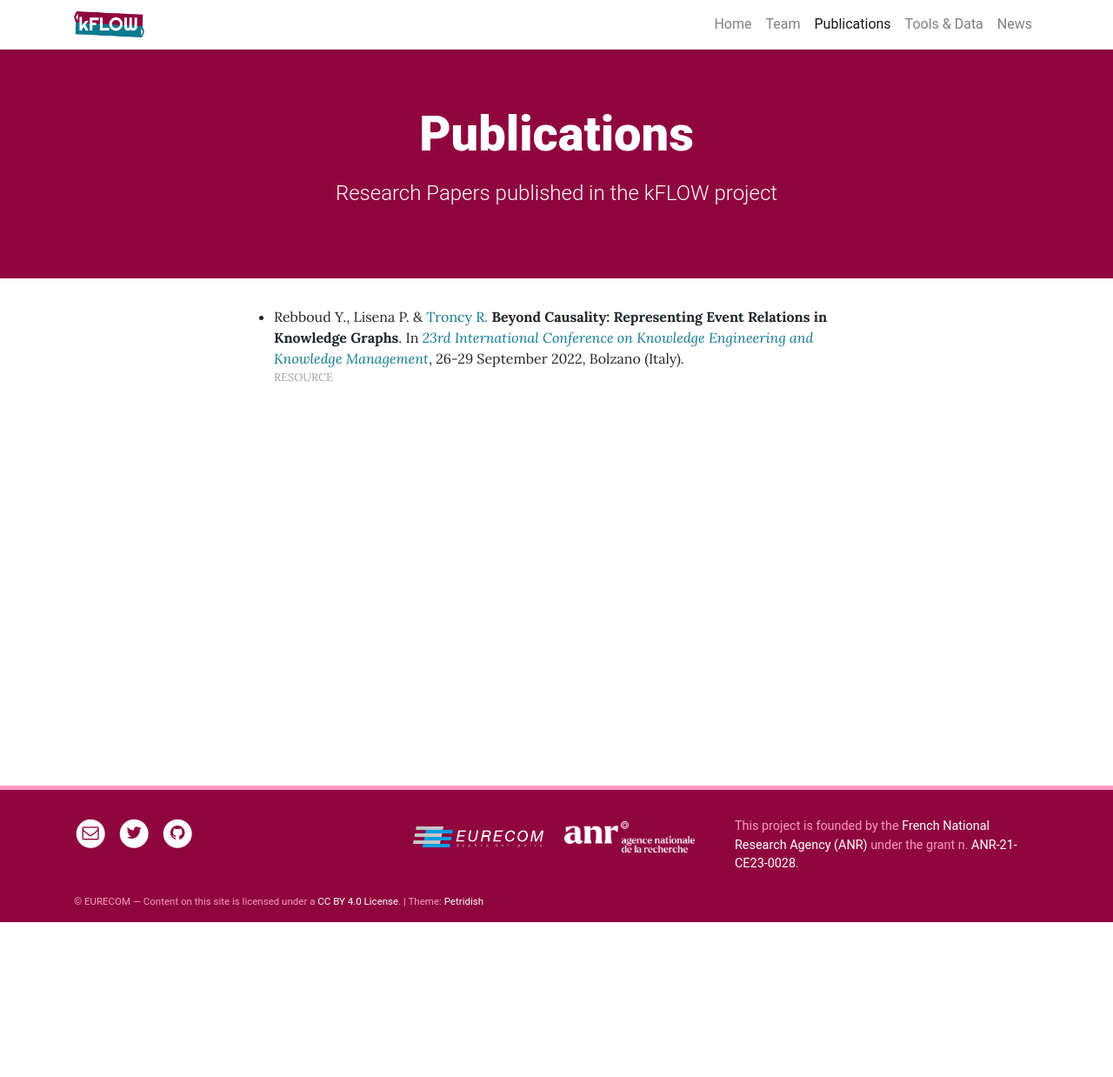
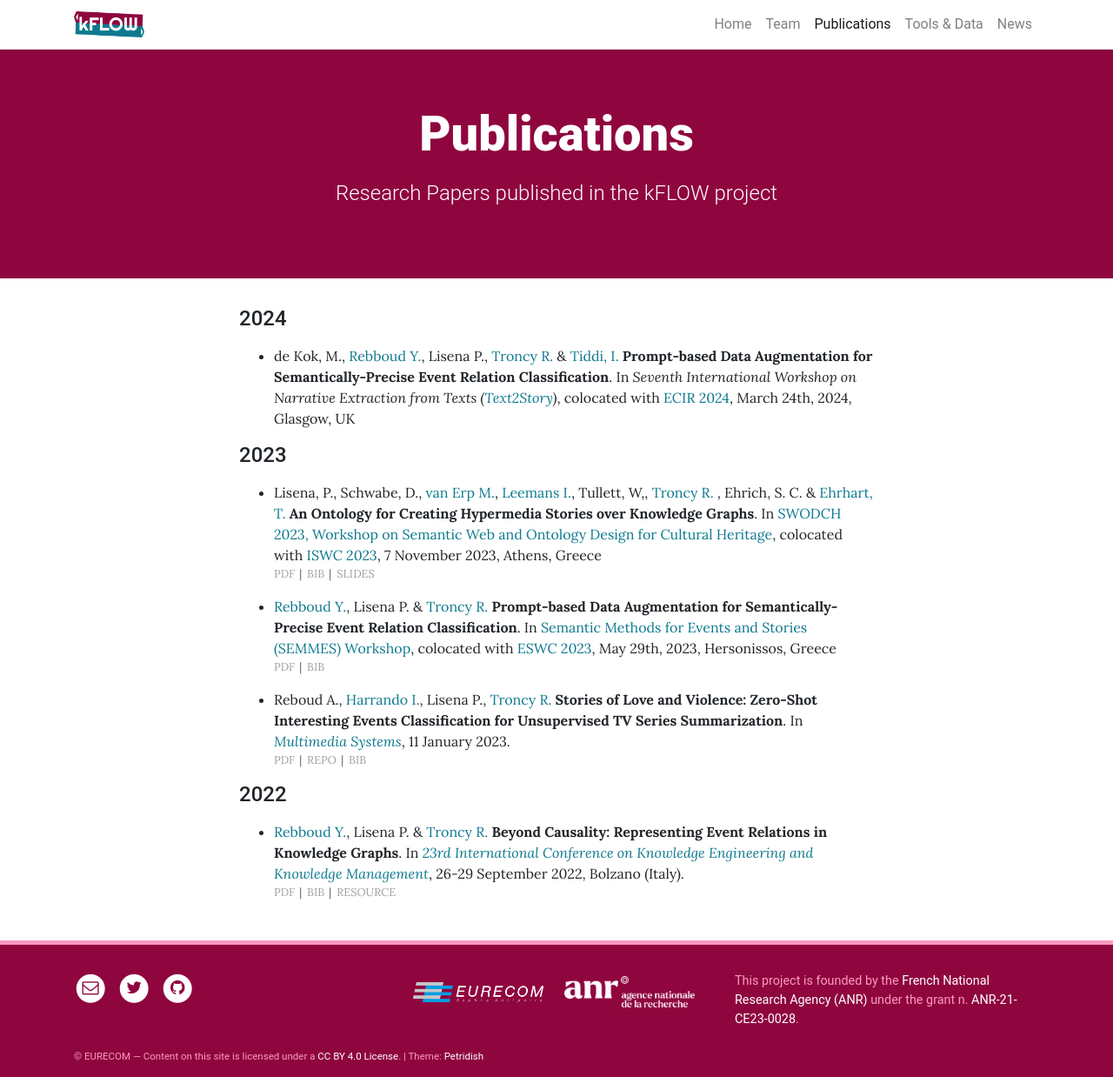
Before and after one commit to ANR-kFLOW/anr-kflow.github.io, a Jekyll site: the page built from pages/publications.md, in a window 1280 px wide. Shown: the whole page at 87% size. Built offline with Jekyll 4.4.1, drawn with Linux system fonts in a browser that asks for light colours; before the commit the page ends 1060 px from its top, so only the background shows below that.

Commit message:
update publications

```diff
--- a/Gemfile
+++ b/Gemfile
@@ -1,3 +1,5 @@
+source "https://rubygems.org"
+
 gem "github-pages", group: :jekyll_plugins
 
 gem "webrick", "~> 1.7"
--- a/package.json
+++ b/package.json
@@ -26,10 +26,10 @@
     "copy:all": "mkdir -p _sass/bootstrap && mkdir -p assets/theme/css && mkdir -p assets/theme/fonts && mkdir -p assets/theme/js && npm run copy:bootstrap-scss && npm run copy:font-awesome && npm run copy:jquery && npm run copy:anchor-js && npm run copy:popper && npm run copy:bootstrap"
   },
   "dependencies": {
-    "bootstrap": "^4.3.1",
+    "bootstrap": "^5.3.3",
     "font-awesome": "^4.7.0",
-    "jquery": "^3.5.0",
+    "jquery": "^3.7.1",
     "popper.js": "^1.14.7",
-    "anchor-js": "^4.2.0"
+    "anchor-js": "^5.0.0"
   }
 }
--- a/pages/publications.md
+++ b/pages/publications.md
@@ -5,11 +5,42 @@ description: Research Papers published in the kFLOW project
 permalink: /publications/
 ---
 
-# 2022
+#### 2024
 
-- Rebboud Y., Lisena P. & [Troncy R.](http://www.eurecom.fr/~troncy/)
+- de Kok, M., [Rebboud Y.](https://ryoussra.github.io/), Lisena P., [Troncy R.](http://www.eurecom.fr/~troncy/) & [Tiddi, I.](https://kmitd.github.io/ilaria/) **Prompt-based Data Augmentation for Semantically-Precise Event Relation Classification**. In *Seventh International Workshop on Narrative Extraction from Texts ([Text2Story](https://text2story24.inesctec.pt/))*, colocated with [ECIR 2024](https://www.ecir2024.org/), March 24th, 2024, Glasgow, UK
+
+#### 2023
+
+- Lisena, P., Schwabe, D., [van Erp M.](https://mariekevanerp.com/), [Leemans I.](https://ingerleemans.wordpress.com/), Tullett, W,, [Troncy R.](http://www.eurecom.fr/~troncy/) , Ehrich, S. C. & [Ehrhart, T.](https://ehrh.art/) **An Ontology for Creating Hypermedia Stories over Knowledge Graphs**. In [SWODCH 2023, Workshop on Semantic Web and Ontology Design for Cultural Heritage](https://swodch2023.inf.unibz.it/), colocated with [ISWC 2023](https://iswc2023.semanticweb.org/workshops/), 7 November 2023, Athens, Greece
+<span class="links" markdown="1">
+[PDF](https://hal.univ-lorraine.fr/EURECOM/hal-04321300v1)
+[BIB](./publication/lisena2023hypermedia.bib)
+[SLIDES](https://docs.google.com/presentation/d/1YqmgnGfwCevDD9Q0l7W8Q-CXIUXnWHqZ1yjQVZwheTw)
+</span>
+
+
+- [Rebboud Y.](https://ryoussra.github.io/), Lisena P. & [Troncy R.](http://www.eurecom.fr/~troncy/) **Prompt-based Data Augmentation for Semantically-Precise Event Relation Classification**. In [Semantic Methods for Events and Stories (SEMMES) Workshop](https://anr-kflow.github.io/semmes/), colocated with [ESWC 2023](https://2023.eswc-conferences.org/), May 29th, 2023, Hersonissos, Greece
+<span class="links" markdown="1">
+[PDF](https://drive.google.com/file/d/1JrFhI2ULGisPZ46ZcjH3EqVW8qunlzWe/view?usp=sharing)
+[BIB](./publication/rebboud2023prompt.bib)
+</span>
+
+-  Reboud A., [Harrando I.](http://harrando.me/), Lisena P., [Troncy R.](http://www.eurecom.fr/~troncy/)
+**Stories of Love and Violence: Zero-Shot Interesting Events Classification for Unsupervised TV Series Summarization**.
+In *[Multimedia Systems](https://www.springer.com/journal/530)*, 11 January 2023.
+<span class="links" markdown="1">
+[PDF](https://www.eurecom.fr/en/publication/7163)
+[REPO](https://github.com/alisonreboud/screenplay_summarization)
+[BIB](./publication/reboud2023stories.bib)
+</span>
+
+#### 2022
+
+- [Rebboud Y.](https://ryoussra.github.io/), Lisena P. & [Troncy R.](http://www.eurecom.fr/~troncy/)
 **Beyond Causality: Representing Event Relations in Knowledge Graphs**.
 In *[23rd International Conference on Knowledge Engineering and Knowledge Management](https://ekaw2022.inf.unibz.it/)*, 26-29 September 2022, Bolzano (Italy).
 <span class="links" markdown="1">
+[PDF](https://doi.org/10.1007/978-3-031-17105-5_9)
+[BIB](./publication/rebboud2022beyond.bib)
 [RESOURCE](https://purl.org/faro)
 </span>
```
Also changed, not shown: 1 other file.
